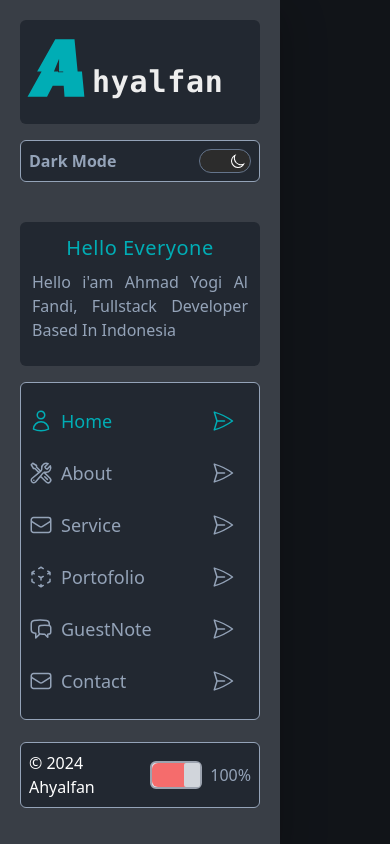
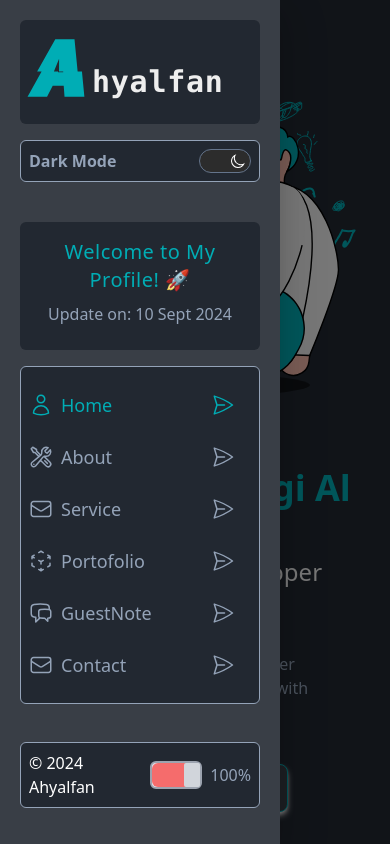
Before and after one commit to ahyalfan/ahyalfan.my.id, a Vue app: page / in a window 390 px wide. Both pictures are taken after a click on the button 32 px from the left and 24 px from the top of the page. Built offline with nearby package versions, Linux system fonts and the light colour scheme.

Commit message:
feat: new mobile home view

```diff
--- /dev/null
+++ b/src/components/home/ContentComponent.vue
@@ -0,0 +1,13 @@
+<template>
+  <div>
+    <p>
+      Focusing on backend in full-stack development, I build efficient server
+      architectures and integrate them with intuitive front-end solutions.
+    </p>
+    <b class="text-lg">Writing code is really fun 😄</b>
+  </div>
+</template>
+
+<script setup></script>
+
+<style lang="scss" scoped></style>
--- /dev/null
+++ b/src/components/home/TheWelcomeComponent.vue
@@ -0,0 +1,16 @@
+<template>
+  <div>
+    <h1 class="text-2xl text-slate-600 dark:text-slate-400">Hello everyone 👋</h1>
+    <h2 class="text-4xl font-bold my-1">
+      I'm <span class="text-color-3 font-bold">Ahmad Yogi Al Fandi</span>
+    </h2>
+    <h2 class="text-2xl my-2">
+      I'm a <span class="text-color-3 font-bold">Full-stack</span> Developer Based in
+      Indonesia <span class="text-color-3 font-medium">&lt;/&gt;</span>
+    </h2>
+  </div>
+</template>
+
+<script setup></script>
+
+<style scoped></style>
--- /dev/null
+++ b/src/components/icon/CodeIcon.vue
@@ -0,0 +1,40 @@
+<script setup></script>
+<template>
+  <i>
+    <svg
+      width="40"
+      height="30"
+      viewBox="0 0 40 30"
+      fill="none"
+      xmlns="http://www.w3.org/2000/svg"
+      :class="$attrs.class"
+    >
+      <path
+        d="M9.99433 3.46509C9.05687 4.79475 7.83599 5.93542 7.18467 7.42416C6.95074 7.95885 6.87305 8.5391 6.62416 9.05603C6.37093 9.58196 6.06704 10.1981 5.87917 10.7447C5.50801 11.8244 4.63742 12.6676 4.04154 13.604C3.69101 14.1548 3.11173 15.0124 2.57285 15.4062C2.29843 15.6067 1.56271 16.57 1.88817 16.6513C2.64602 16.8408 3.28899 17.2439 3.96349 17.6411C4.89104 18.1873 5.81488 18.5995 6.64189 19.2978C7.68751 20.1808 8.92826 20.8097 9.95176 21.7244C10.7542 22.4414 11.4512 23.2723 12.2648 23.9841C12.9672 24.5988 13.8132 25.0519 14.5281 25.655C14.5808 25.6995 15.0897 26.127 15.0283 26.2191C14.965 26.3141 14.2063 25.3396 14.145 25.24"
+        stroke="#00ADB5"
+        stroke-opacity="0.5"
+        stroke-width="1.66333"
+        stroke-linecap="round"
+        stroke-linejoin="round"
+      />
+      <path
+        d="M26.2138 2.37958C24.7191 5.93165 23.0848 9.42107 21.602 12.9797C20.6823 15.187 19.9091 17.4183 19.1258 19.681C18.5101 21.4596 17.7474 23.1952 17.0824 24.9527C16.8515 25.563 16.6927 26.1862 16.5574 26.8222C16.3359 27.8633 16.3584 26.651 16.38 26.1979"
+        stroke="#00ADB5"
+        stroke-opacity="0.5"
+        stroke-width="1.66333"
+        stroke-linecap="round"
+        stroke-linejoin="round"
+      />
+      <path
+        d="M29.5343 1.61334C30.8359 3.096 32.0821 4.58772 33.465 5.99102C34.5953 7.13786 35.0953 8.79508 35.7284 10.2339C36.3853 11.727 37.0429 12.9634 38.013 14.2568C38.1278 14.4098 38.4671 14.7887 38.4671 14.9876C38.4671 15.0832 38.0093 15.0806 37.935 15.0905C37.6821 15.1242 37.3807 15.3385 37.1687 15.4701C33.3236 17.8567 30.724 21.3062 28.463 25.1265C28.0766 25.7794 27.7905 26.724 27.232 27.2267C26.8714 27.5512 26.5773 27.978 26.15 28.1916C25.7481 28.3926 26.0331 27.6815 26.0861 27.2834"
+        stroke="#00ADB5"
+        stroke-opacity="0.5"
+        stroke-width="1.66333"
+        stroke-linecap="round"
+        stroke-linejoin="round"
+      />
+    </svg>
+  </i>
+</template>
+
+<style scoped></style>
--- /dev/null
+++ b/src/components/icon/medsos/FacebookIcon.vue
@@ -0,0 +1,20 @@
+<template>
+  <i>
+    <svg
+      xmlns="http://www.w3.org/2000/svg"
+      width="20"
+      height="20"
+      fill="currentColor"
+      :class="$attrs.class"
+      viewBox="0 0 16 16"
+    >
+      <path
+        d="M16 8.049c0-4.446-3.582-8.05-8-8.05C3.58 0-.002 3.603-.002 8.05c0 4.017 2.926 7.347 6.75 7.951v-5.625h-2.03V8.05H6.75V6.275c0-2.017 1.195-3.131 3.022-3.131.876 0 1.791.157 1.791.157v1.98h-1.009c-.993 0-1.303.621-1.303 1.258v1.51h2.218l-.354 2.326H9.25V16c3.824-.604 6.75-3.934 6.75-7.951"
+      />
+    </svg>
+  </i>
+</template>
+
+<script setup></script>
+
+<style lang="scss" scoped></style>
--- /dev/null
+++ b/src/components/icon/medsos/GithubIcon.vue
@@ -0,0 +1,20 @@
+<template>
+  <i>
+    <svg
+      xmlns="http://www.w3.org/2000/svg"
+      width="20"
+      height="20"
+      fill="currentColor"
+      :class="$attrs.class"
+      viewBox="0 0 16 16"
+    >
+      <path
+        d="M8 0C3.58 0 0 3.58 0 8c0 3.54 2.29 6.53 5.47 7.59.4.07.55-.17.55-.38 0-.19-.01-.82-.01-1.49-2.01.37-2.53-.49-2.69-.94-.09-.23-.48-.94-.82-1.13-.28-.15-.68-.52-.01-.53.63-.01 1.08.58 1.23.82.72 1.21 1.87.87 2.33.66.07-.52.28-.87.51-1.07-1.78-.2-3.64-.89-3.64-3.95 0-.87.31-1.59.82-2.15-.08-.2-.36-1.02.08-2.12 0 0 .67-.21 2.2.82.64-.18 1.32-.27 2-.27s1.36.09 2 .27c1.53-1.04 2.2-.82 2.2-.82.44 1.1.16 1.92.08 2.12.51.56.82 1.27.82 2.15 0 3.07-1.87 3.75-3.65 3.95.29.25.54.73.54 1.48 0 1.07-.01 1.93-.01 2.2 0 .21.15.46.55.38A8.01 8.01 0 0 0 16 8c0-4.42-3.58-8-8-8"
+      />
+    </svg>
+  </i>
+</template>
+
+<script setup></script>
+
+<style lang="scss" scoped></style>
--- /dev/null
+++ b/src/components/icon/medsos/InsagramIcon.vue
@@ -0,0 +1,20 @@
+<template>
+  <div>
+    <svg
+      xmlns="http://www.w3.org/2000/svg"
+      width="20"
+      height="20"
+      fill="currentColor"
+      :class="$attrs.class"
+      viewBox="0 0 16 16"
+    >
+      <path
+        d="M8 0C5.829 0 5.556.01 4.703.048 3.85.088 3.269.222 2.76.42a3.9 3.9 0 0 0-1.417.923A3.9 3.9 0 0 0 .42 2.76C.222 3.268.087 3.85.048 4.7.01 5.555 0 5.827 0 8.001c0 2.172.01 2.444.048 3.297.04.852.174 1.433.372 1.942.205.526.478.972.923 1.417.444.445.89.719 1.416.923.51.198 1.09.333 1.942.372C5.555 15.99 5.827 16 8 16s2.444-.01 3.298-.048c.851-.04 1.434-.174 1.943-.372a3.9 3.9 0 0 0 1.416-.923c.445-.445.718-.891.923-1.417.197-.509.332-1.09.372-1.942C15.99 10.445 16 10.173 16 8s-.01-2.445-.048-3.299c-.04-.851-.175-1.433-.372-1.941a3.9 3.9 0 0 0-.923-1.417A3.9 3.9 0 0 0 13.24.42c-.51-.198-1.092-.333-1.943-.372C10.443.01 10.172 0 7.998 0zm-.717 1.442h.718c2.136 0 2.389.007 3.232.046.78.035 1.204.166 1.486.275.373.145.64.319.92.599s.453.546.598.92c.11.281.24.705.275 1.485.039.843.047 1.096.047 3.231s-.008 2.389-.047 3.232c-.035.78-.166 1.203-.275 1.485a2.5 2.5 0 0 1-.599.919c-.28.28-.546.453-.92.598-.28.11-.704.24-1.485.276-.843.038-1.096.047-3.232.047s-2.39-.009-3.233-.047c-.78-.036-1.203-.166-1.485-.276a2.5 2.5 0 0 1-.92-.598 2.5 2.5 0 0 1-.6-.92c-.109-.281-.24-.705-.275-1.485-.038-.843-.046-1.096-.046-3.233s.008-2.388.046-3.231c.036-.78.166-1.204.276-1.486.145-.373.319-.64.599-.92s.546-.453.92-.598c.282-.11.705-.24 1.485-.276.738-.034 1.024-.044 2.515-.045zm4.988 1.328a.96.96 0 1 0 0 1.92.96.96 0 0 0 0-1.92m-4.27 1.122a4.109 4.109 0 1 0 0 8.217 4.109 4.109 0 0 0 0-8.217m0 1.441a2.667 2.667 0 1 1 0 5.334 2.667 2.667 0 0 1 0-5.334"
+      />
+    </svg>
+  </div>
+</template>
+
+<script setup></script>
+
+<style lang="scss" scoped></style>
--- /dev/null
+++ b/src/components/icon/medsos/LinkedIcon.vue
@@ -0,0 +1,20 @@
+<template>
+  <i>
+    <svg
+      xmlns="http://www.w3.org/2000/svg"
+      width="20"
+      height="20"
+      fill="currentColor"
+      :class="$attrs.class"
+      viewBox="0 0 16 16"
+    >
+      <path
+        d="M0 1.146C0 .513.526 0 1.175 0h13.65C15.474 0 16 .513 16 1.146v13.708c0 .633-.526 1.146-1.175 1.146H1.175C.526 16 0 15.487 0 14.854zm4.943 12.248V6.169H2.542v7.225zm-1.2-8.212c.837 0 1.358-.554 1.358-1.248-.015-.709-.52-1.248-1.342-1.248S2.4 3.226 2.4 3.934c0 .694.521 1.248 1.327 1.248zm4.908 8.212V9.359c0-.216.016-.432.08-.586.173-.431.568-.878 1.232-.878.869 0 1.216.662 1.216 1.634v3.865h2.401V9.25c0-2.22-1.184-3.252-2.764-3.252-1.274 0-1.845.7-2.165 1.193v.025h-.016l.016-.025V6.169h-2.4c.03.678 0 7.225 0 7.225z"
+      />
+    </svg>
+  </i>
+</template>
+
+<script setup></script>
+
+<style lang="scss" scoped></style>
--- /dev/null
+++ b/src/components/medsos/MedsosComponent.vue
@@ -0,0 +1,58 @@
+<script setup>
+import { ref } from "vue";
+import GithubIcon from "../icon/medsos/GithubIcon.vue";
+import InsagramIcon from "../icon/medsos/InsagramIcon.vue";
+import LinkedIcon from "../icon/medsos/LinkedIcon.vue";
+import FacebookIcon from "../icon/medsos/FacebookIcon.vue";
+const classIcon = {
+  "group-hover:-rotate-12": true,
+  "transition-all": true,
+  "duration-300": true,
+  "dark:text-color-4": true,
+  "group-hover:text-color-3": true,
+};
+const medsoss = ref([
+  {
+    id: 1,
+    icon: "github",
+    link: "https://github.com/ahyalfan",
+    class: classIcon,
+  },
+  {
+    id: 2,
+    icon: "linkedin",
+    link: "https://www.linkedin.com/in/ahmad-yogi-al-fandi",
+    class: classIcon,
+  },
+  {
+    id: 3,
+    icon: "instagram",
+    link: "https://www.instagram.com/ahyalfan/",
+    class: classIcon,
+  },
+  {
+    id: 4,
+    icon: "facebook",
+    link: "https://www.instagram.com/ahyalfan/",
+    class: classIcon,
+  },
+]);
+</script>
+<template>
+  <div class="flex justify-start gap-6">
+    <a
+      v-for="medsos in medsoss"
+      :key="medsos.id"
+      :href="medsos.link"
+      :aria-label="medsos.icon"
+      class="w-12 h-12 flex items-center justify-center rounded-lg bg-color-4 border border-color-3 dark:bg-color-2 shadow-md shadow-color-2 dark:shadow-color-4 group"
+    >
+      <GithubIcon v-if="medsos.icon == 'github'" :class="medsos.class" />
+      <LinkedIcon v-else-if="medsos.icon == 'linkedin'" :class="medsos.class" />
+      <InsagramIcon v-else-if="medsos.icon == 'instagram'" :class="medsos.class" />
+      <FacebookIcon v-else-if="medsos.icon == 'facebook'" :class="medsos.class" />
+    </a>
+  </div>
+</template>
+
+<style scoped></style>
--- a/src/layouts/Layout.vue
+++ b/src/layouts/Layout.vue
@@ -1,5 +1,5 @@
 <script setup>
-import { ref, watch } from "vue";
+import { onMounted, ref, watch } from "vue";
 import MenuIcon from "./icon/MenuIcon.vue";
 import ContainerLayout from "./sidebar/ContainerLayout.vue";
 import { useDrawerStore } from "@/stores/drawer";
@@ -18,17 +18,19 @@ const openDrawer = () => {
 </script>
 
 <template>
-  <header class="m-2">
-    <button ref="elementHover" class="px-3 py-1 bg-slate-200 rounded-md dark:bg-color-2">
+  <header class="m-5 absolute">
+    <button
+      @click="openDrawer()"
+      ref="elementHover"
+      class="px-3 py-1 bg-slate-200 rounded-md dark:bg-color-2"
+    >
       <MenuIcon
         v-show="!hover"
         class="size-6 text-color-2 dark:text-slate-200 transition-transform duration-300"
-        @click="openDrawer()"
       />
       <Bars3Icon
         v-show="hover"
         class="size-6 text-color-2 dark:text-slate-200 transition-transform duration-300"
-        @click="openDrawer()"
       />
     </button>
     <ContainerLayout />
--- a/src/layouts/sidebar/ContainerLayout.vue
+++ b/src/layouts/sidebar/ContainerLayout.vue
@@ -32,12 +32,12 @@ const store = useDrawerStore();
 
         <ThemeToggleLayout class="mb-10" />
 
-        <div class="items-end mb-4 p-1 rounded-md pb-6 bg-slate-200 dark:bg-color-1">
+        <div class="items-end mb-4 p-2 rounded-md pb-6 bg-slate-200 dark:bg-color-1">
           <h4 class="my-2 text-xl font-medium text-center tracking-wide text-color-3">
-            Hello Everyone
+            Welcome to My Profile! 🚀
           </h4>
-          <p class="text-justify px-2 text-slate-600 dark:text-slate-400">
-            Hello i'am Ahmad Yogi Al Fandi, Fullstack Developer Based In Indonesia
+          <p class="text-center px-2 text-slate-600 dark:text-slate-400">
+            Update on: 10 Sept 2024
           </p>
         </div>
 
--- a/src/router/index.js
+++ b/src/router/index.js
@@ -37,6 +37,10 @@ const router = createRouter({
       name: 'service',
       component: () => import('../views/ServiceView.vue'),
     },
+    {
+      path: '/:pathMatch(.*)*',
+      component: () => import('../views/NotfoundView.vue'),
+    }, // Rute 404
   ],
 });
 
--- a/src/views/HomeView.vue
+++ b/src/views/HomeView.vue
@@ -1,7 +1,23 @@
-<script setup></script>
+<script setup>
+import ContentComponent from "@/components/home/ContentComponent.vue";
+import TheWelcomeComponent from "@/components/home/TheWelcomeComponent.vue";
+import MedsosComponent from "@/components/medsos/MedsosComponent.vue";
+import { ref } from "vue";
+</script>
 
 <template>
-  <main>
-    <h1 class="dark:text-green-700 text-black">Home</h1>
+  <main class="mt-12 flex flex-col">
+    <div
+      class="flex items-end justify-center w-screen h-96 bg-[url('@/assets/icon/IconBg1.svg')] bg-no-repeat bg-top"
+    >
+      <img src="@/assets/icon/human1.svg" class="" />
+    </div>
+    <div class="mx-6">
+      <TheWelcomeComponent class="text-black dark:text-color-4" />
+      <ContentComponent class="text-slate-600 dark:text-slate-400 mt-2" />
+    </div>
+    <div class="mx-6 my-3">
+      <MedsosComponent />
+    </div>
   </main>
 </template>
```
Also changed, not shown: src/assets/icon/IconBg1.svg (added), src/assets/icon/IconBg2.svg (added).
